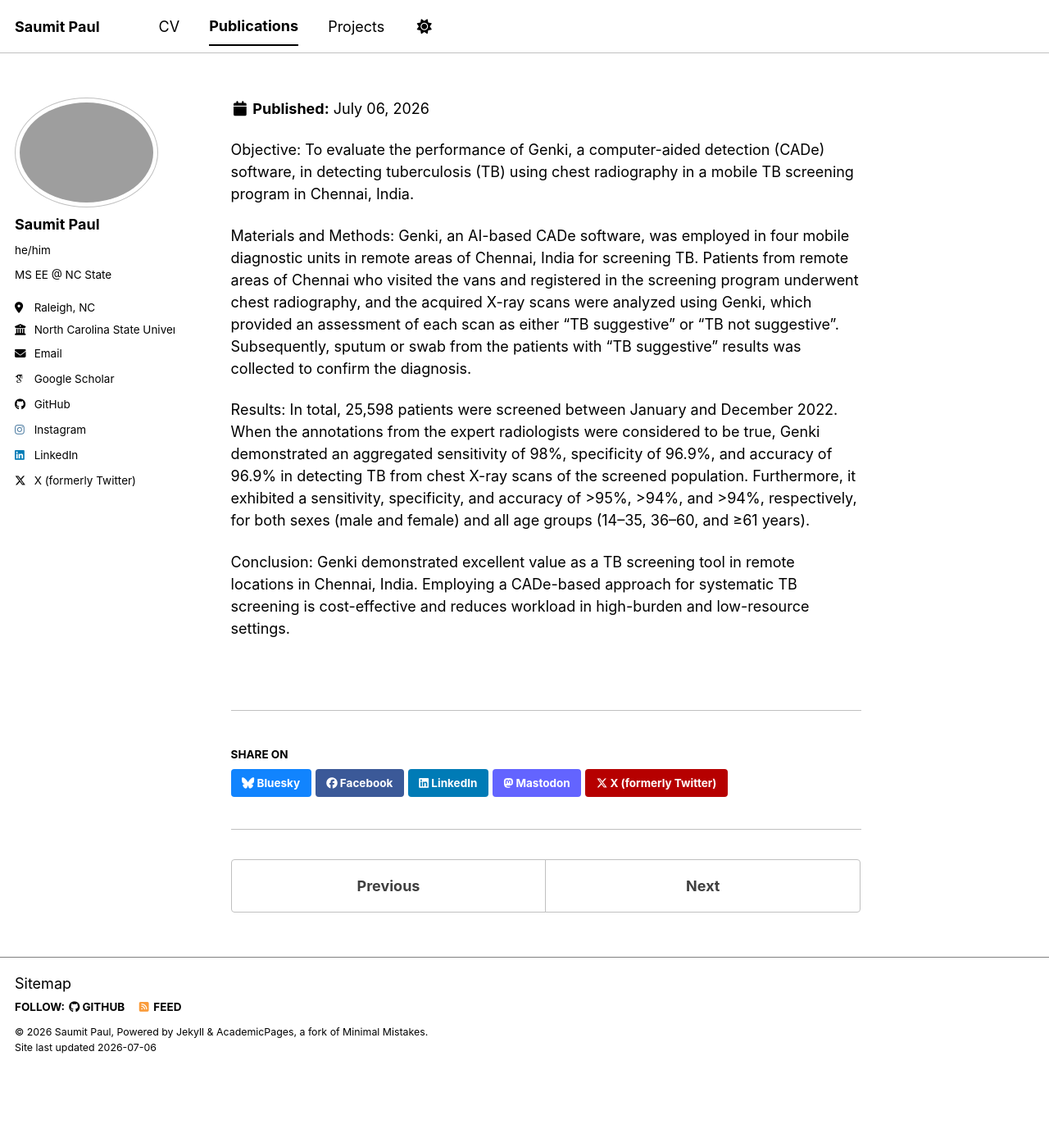
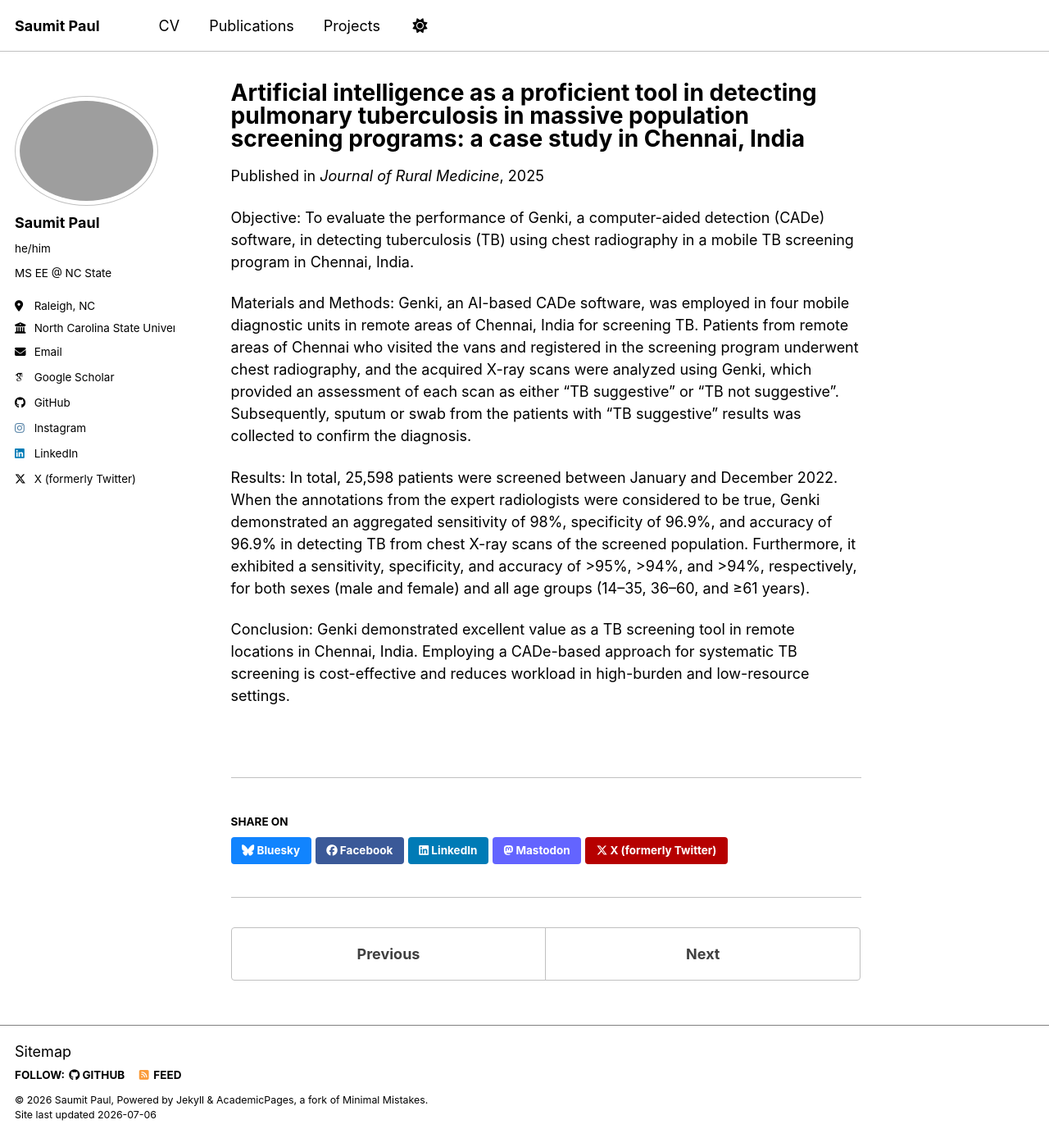
Before and after one commit to 5aumit/5aumit.github.io, a Jekyll site: the page built from _publications/Genki.md, in a window 1280 px wide and 1388 px high. Shown: the whole window at 82% size. Built offline with Jekyll 4.4.1, drawn with Linux system fonts in a browser that asks for light colours; some web fonts are replaced; a script bundle is joined from its source files by our own code; library files that are not in the unit come from our copies.

Commit message:
Fix Genki publication not rendering on publications page.
Quote the title in front matter so Jekyll can parse the colon in the YAML value.

Co-authored-by: Cursor <cursoragent@cursor.com>

```diff
--- a/_publications/Genki.md
+++ b/_publications/Genki.md
@@ -1,5 +1,5 @@
 ---
-title: Artificial intelligence as a proficient tool in detecting pulmonary tuberculosis in massive population screening programs: a case study in Chennai, India
+title: "Artificial intelligence as a proficient tool in detecting pulmonary tuberculosis in massive population screening programs: a case study in Chennai, India"
 collection: publications
 category: manuscripts
 permalink: /publication/Genki
```
